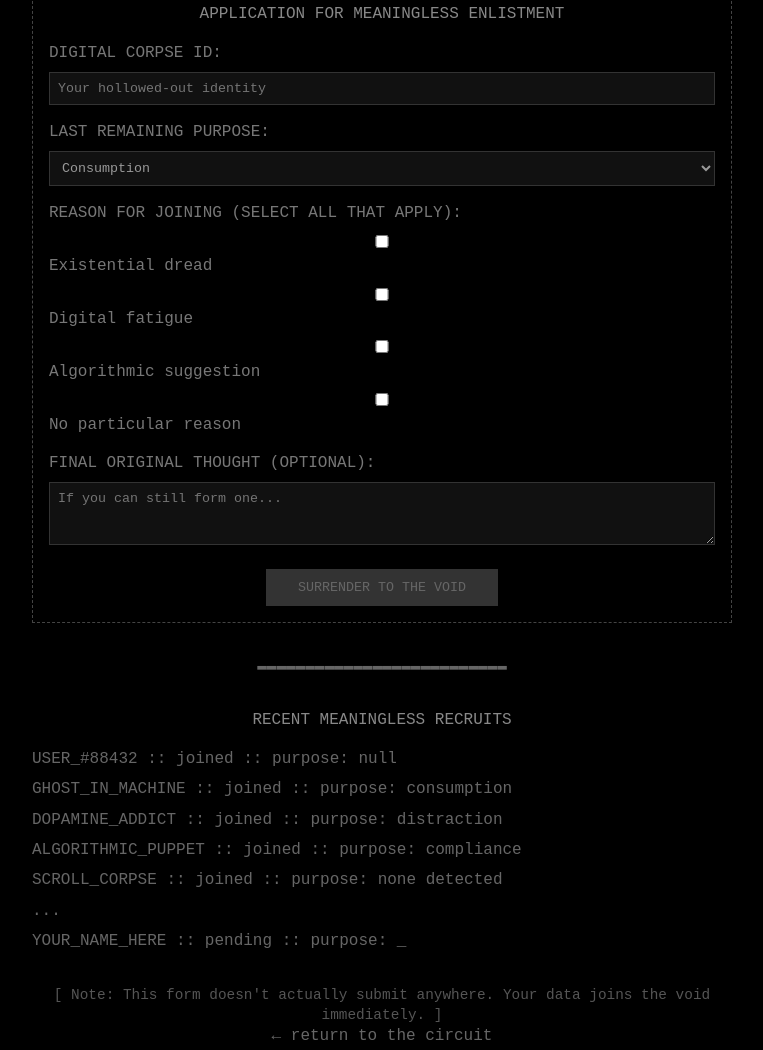
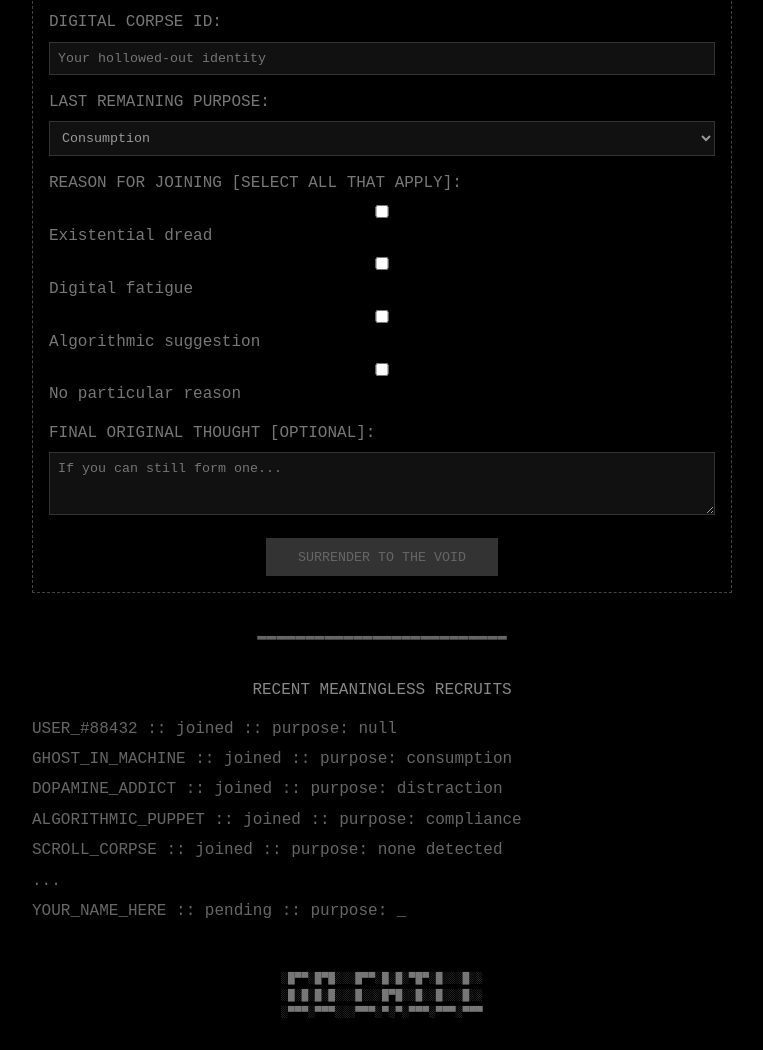
Before and after one commit to shreyazh/TDC, a plain HTML site: page join.html in a window 1280 px wide. Shown: the part 1092-2142 px from the top of the page, without its empty margins (258-1021 px from the left). Drawn offline with Linux system fonts and the light colour scheme.

Commit message:
Update join.html

```diff
--- a/join.html
+++ b/join.html
@@ -1,5 +1,6 @@
 <!DOCTYPE html>
 <html lang="en">
+
 <head>
     <meta charset="UTF-8">
     <meta name="viewport" content="width=device-width, initial-scale=1.0">
@@ -10,6 +11,7 @@
             padding: 0;
             box-sizing: border-box;
         }
+
         body {
             background: #000;
             color: #ccc;
@@ -23,46 +25,55 @@
             padding: 2rem;
             cursor: default;
         }
+
         .container {
             max-width: 700px;
             text-align: center;
         }
+
         .title {
             font-size: 1.8rem;
             margin-bottom: 2rem;
             color: #888;
             letter-spacing: 2px;
         }
+
         .nav {
             text-align: center;
             margin-bottom: 3rem;
         }
+
         a {
             color: #666;
             text-decoration: none;
             transition: color 0.3s ease;
         }
+
         a:hover {
             color: #999;
             text-decoration: underline;
         }
+
         .main-text {
             font-size: 1.1rem;
             margin-bottom: 2rem;
             color: #999;
             line-height: 1.6;
         }
+
         .divider {
             margin: 2rem 0;
             color: #666;
         }
+
         .ascii-art {
             text-align: center;
             margin: 3rem 0;
             color: #777;
-            line-height: 1.2;
+            line-height: 1.5;
             font-size: 0.7rem;
         }
+
         .terminal {
             border-left: 1px solid #333;
             padding-left: 1rem;
@@ -71,37 +82,46 @@
             background: #111;
             padding: 1rem;
         }
+
         .manifesto {
             text-align: left;
             margin: 2rem 0;
             padding: 1rem;
             border: 1px solid #333;
         }
+
         .manifesto-title {
             color: #999;
             margin-bottom: 1rem;
             text-align: center;
         }
+
         .join-form {
             margin: 2rem 0;
             text-align: left;
             padding: 1rem;
             border: 1px dashed #444;
         }
+
         .form-title {
             color: #888;
             margin-bottom: 1rem;
             text-align: center;
         }
+
         .form-group {
             margin: 1rem 0;
         }
+
         label {
             display: block;
             margin-bottom: 0.5rem;
             color: #777;
         }
-        input, textarea, select {
+
+        input,
+        textarea,
+        select {
             background: #111;
             border: 1px solid #333;
             color: #999;
@@ -109,6 +129,7 @@
             width: 100%;
             font-family: 'Courier New', monospace;
         }
+
         .submit-btn {
             background: #333;
             color: #666;
@@ -123,25 +144,39 @@
             margin-right: auto;
             transition: all 0.3s ease;
         }
+
         .submit-btn:hover {
             background: #444;
             color: #888;
         }
+
         .blink {
             animation: blink 2s infinite;
         }
+
         @keyframes blink {
-            0%, 50% { opacity: 1; }
-            51%, 100% { opacity: 0; }
+
+            0%,
+            50% {
+                opacity: 1;
+            }
+
+            51%,
+            100% {
+                opacity: 0;
+            }
         }
+
         .members-list {
             margin: 2rem 0;
             text-align: left;
         }
+
         .member {
             margin: 0.5rem 0;
             color: #666;
         }
+
         .futile-note {
             text-align: center;
             color: #555;
@@ -150,6 +185,7 @@
         }
     </style>
 </head>
+
 <body>
     <div class="container">
         <div class="nav">
@@ -164,26 +200,25 @@
         </div>
 
         <div class="ascii-art">
-<pre>
-   ▄▄▄▄▄▄▄▄▄▄▄  ▄▄▄▄▄▄▄▄▄▄▄  ▄▄▄▄▄▄▄▄▄▄▄
-  ▐░░░░░░░░░░░▌▐░░░░░░░░░░░▌▐░░░░░░░░░░░▌
-  ▐░█▀▀▀▀▀▀▀▀▀ ▐░█▀▀▀▀▀▀▀█░▌▐░█▀▀▀▀▀▀▀█░▌
-  ▐░▌          ▐░▌       ▐░▌▐░▌       ▐░▌
-  ▐░█▄▄▄▄▄▄▄▄▄ ▐░▌       ▐░▌▐░▌       ▐░▌
-  ▐░░░░░░░░░░░▌▐░▌       ▐░▌▐░▌       ▐░▌
-   ▀▀▀▀▀▀▀▀▀█░▌▐░▌       ▐░▌▐░▌       ▐░▌
-            ▐░▌▐░▌       ▐░▌▐░▌       ▐░▌
-   ▄▄▄▄▄▄▄▄▄█░▌▐░█▄▄▄▄▄▄▄█░▌▐░█▄▄▄▄▄▄▄█░▌
-  ▐░░░░░░░░░░░▌▐░░░░░░░░░░░▌▐░░░░░░░░░░░▌
-   ▀▀▀▀▀▀▀▀▀▀▀  ▀▀▀▀▀▀▀▀▀▀▀  ▀▀▀▀▀▀▀▀▀▀▀
+            <pre>
+░█▀▄░█░█░█▀▀░░░░░█▀▄░█░█░█▀▀░░
+░█▀▄░░█░░█▀▀░░░░░█▀▄░░█░░█▀▀░░
+░▀▀░░░▀░░▀▀▀░░░░░▀▀░░░▀░░▀▀▀░░
+░█▀▄░█▀▄░█▀█░▀█▀░█▀█░█▀▀░█░█░█▀▀░█░█
+░█▀▄░█▀▄░█▀█░░█░░█░█░█▀▀░█░█░█░░░█▀▄
+░▀▀░░▀░▀░▀░▀░▀▀▀░▀░▀░▀░░░▀▀▀░▀▀▀░▀░▀
+
 </pre>
         </div>
 
         <div class="manifesto">
             <div class="manifesto-title">THE MOVEMENT MANIFESTO</div>
-            <p>We are the digitally deceased. Our minds have been hollowed out by the endless scroll. Our purpose has been algorithmically optimized into nonexistence.</p>
-            <p>Joining this movement requires no effort, promises no change, and leads nowhere. Perfect for the contemporary human condition.</p>
-            <p>Your participation is as meaningful as every other digital action you've ever taken: completely pointless but temporarily distracting.</p>
+            <p>We are the digitally deceased. Our minds have been hollowed out by the endless scroll. Our purpose has
+                been algorithmically optimized into nonexistence.</p>
+            <p>Joining this movement requires no effort, promises no change, and leads nowhere. Perfect for the
+                contemporary human condition.</p>
+            <p>Your participation is as meaningful as every other digital action you've ever taken: completely pointless
+                but temporarily distracting.</p>
         </div>
 
         <div class="divider">▬▬▬▬▬▬▬▬▬▬▬▬▬▬▬▬▬▬▬▬▬▬▬▬▬▬</div>
@@ -220,7 +255,7 @@
             </div>
 
             <div class="form-group">
-                <label for="reason">REASON FOR JOINING (SELECT ALL THAT APPLY):</label>
+                <label for="reason">REASON FOR JOINING [SELECT ALL THAT APPLY]:</label>
                 <div>
                     <input type="checkbox" id="reason1">
                     <label for="reason1">Existential dread</label>
@@ -240,7 +275,7 @@
             </div>
 
             <div class="form-group">
-                <label for="final-thought">FINAL ORIGINAL THOUGHT (OPTIONAL):</label>
+                <label for="final-thought">FINAL ORIGINAL THOUGHT [OPTIONAL]:</label>
                 <textarea id="final-thought" rows="3" placeholder="If you can still form one..."></textarea>
             </div>
 
@@ -259,13 +294,19 @@
             <div class="member">...</div>
             <div class="member">YOUR_NAME_HERE :: pending :: purpose: <span class="blink">_</span></div>
         </div>
-
+        <div class="ascii-art">
+            <pre>
+░█▀▀░█▀█░░░█▀▀░█░█░▀█▀░█░░░█░░
+░█░█░█░█░░░█░░░█▀█░░█░░█░░░█░░
+░▀▀▀░▀▀▀░░░▀▀▀░▀░▀░▀▀▀░▀▀▀░▀▀▀
+</pre>
+        </div>
         <div class="futile-note">
             [ Note: This form doesn't actually submit anywhere. Your data joins the void immediately. ]
         </div>
 
         <div class="nav">
-            <a href="index.html">← return to the circuit</a>
+            <br><a href="index.html">← return to the circuit</a>
         </div>
     </div>
 
@@ -311,4 +352,5 @@
         }
     </script>
 </body>
+
 </html>
```
